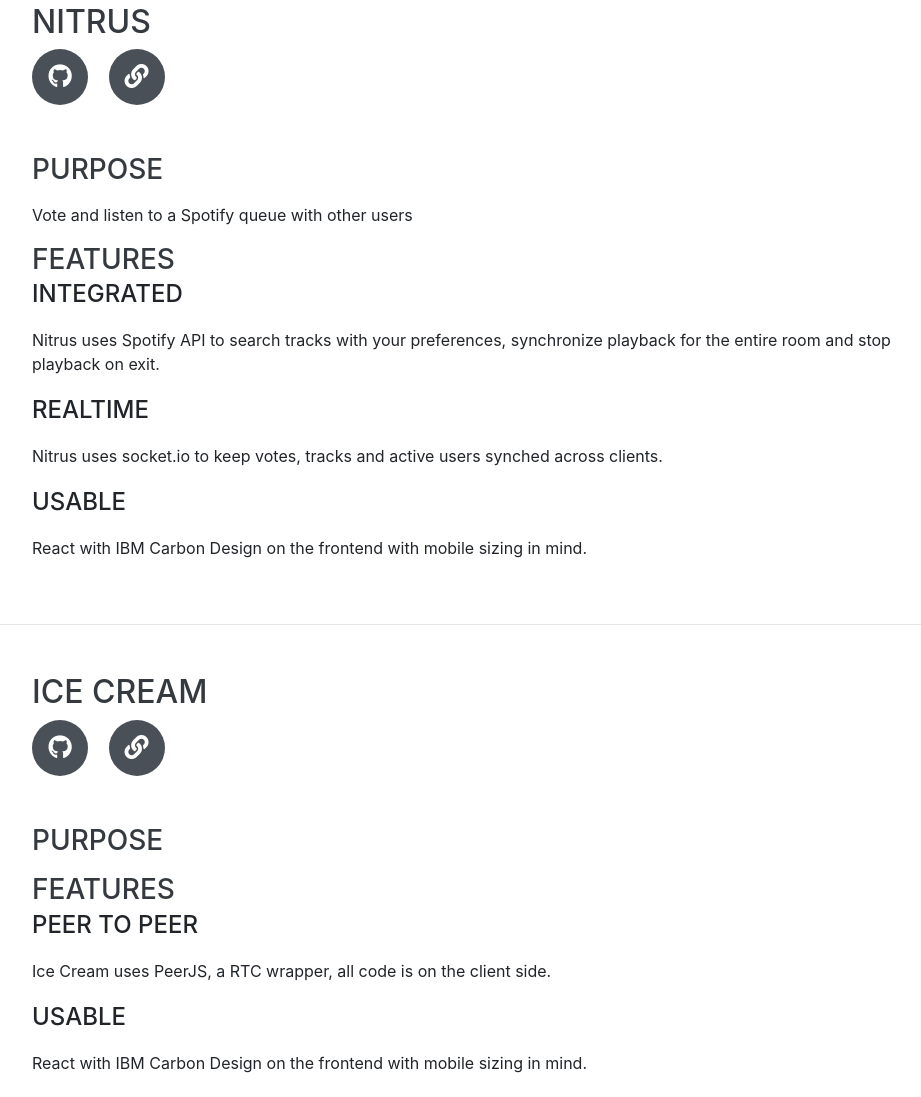
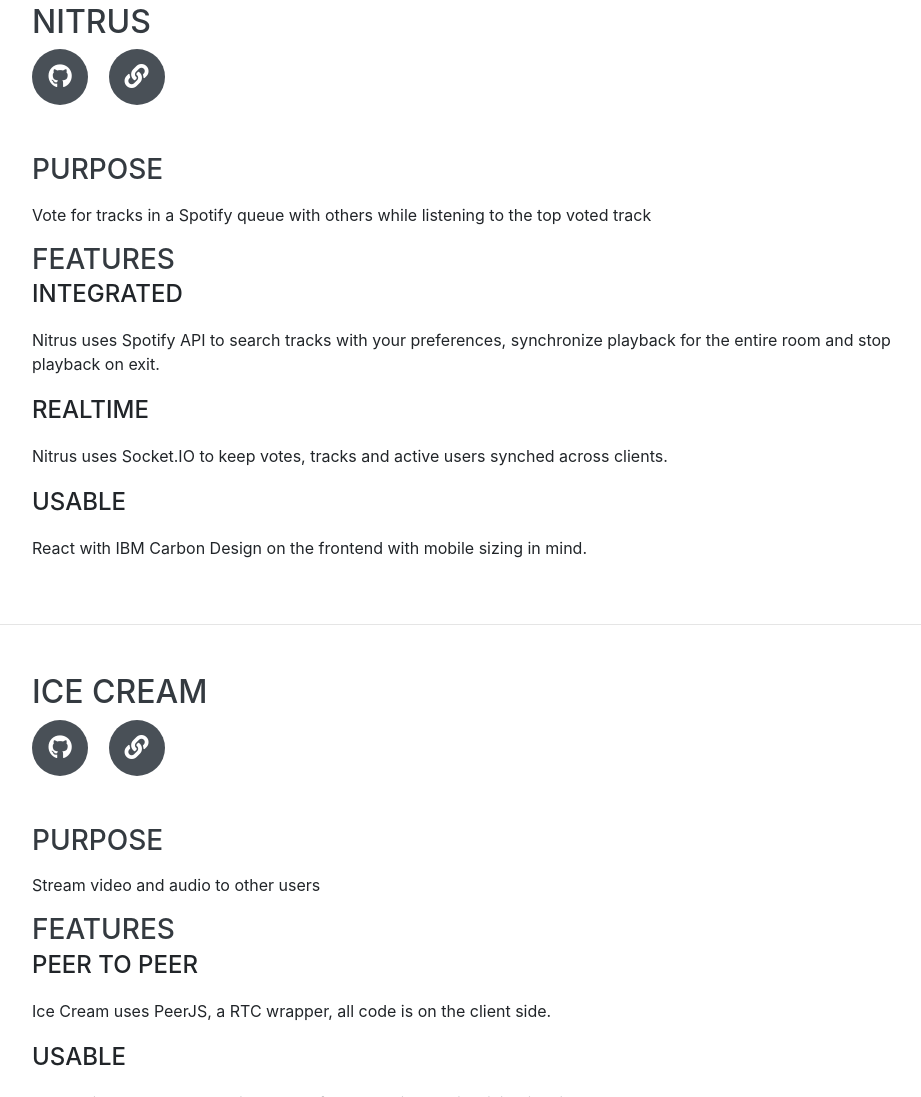
Before and after one commit to felixjchen/felixjchen.github.io, a website with bundled scripts: page index.html in a window 1280 px wide. Shown: the part 1673-2770 px from the top of the page, without its empty margins (288-1209 px from the left). Built offline with nearby package versions, Linux system fonts and the light colour scheme; a web font is replaced by a local one.

Commit message:
Update index.html

```diff
--- a/index.html
+++ b/index.html
@@ -96,7 +96,7 @@
           <p class="lead mb-4">
             I'm a 4th year undergraduate student at University of Toronto
             studying <b> computer science </b> and <b> statistics</b>, I enjoy
-            studying machine-learning, software development, computability &
+            machine-learning, software development, computability &
             complexity.
           </p>
           <p class="lead mb-4">
@@ -152,7 +152,7 @@
           <div class="resume-content">
             <h3 class="mb-0">Purpose</h3>
             <div class="subheading mb-3"></div>
-            <p>Monitor webpages for changes and notify users by email</p>
+            <p>Monitor webpages for changes, highlight changes with bounding boxes then notify users by email</p>
           </div>
           <div class="resume-content">
             <h3 class="mb-0">Features</h3>
@@ -206,8 +206,9 @@
 
           <div class="resume-content">
             <h3 class="mb-0">Purpose</h3>
+
             <div class="subheading mb-3"></div>
-            <p>Vote and listen to a Spotify queue with other users</p>
+            <p>Vote for tracks in a Spotify queue with others while listening to the top voted track</p>
           </div>
           <div class="resume-content">
             <h3 class="mb-0">Features</h3>
@@ -217,7 +218,7 @@
             </p>
             <div class="subheading mb-3">Realtime</div>
             <p>
-              Nitrus uses socket.io to keep votes, tracks and active users synched across clients.
+              Nitrus uses Socket.IO to keep votes, tracks and active users synched across clients.
             </p>
             <div class="subheading mb-3">Usable</div>
             <p>
@@ -249,7 +250,7 @@
           <div class="resume-content">
             <h3 class="mb-0">Purpose</h3>
             <div class="subheading mb-3"></div>
-            <p></p>
+            <p>Stream video and audio to other users</p>
           </div>
           <div class="resume-content">
             <h3 class="mb-0">Features</h3>
```
